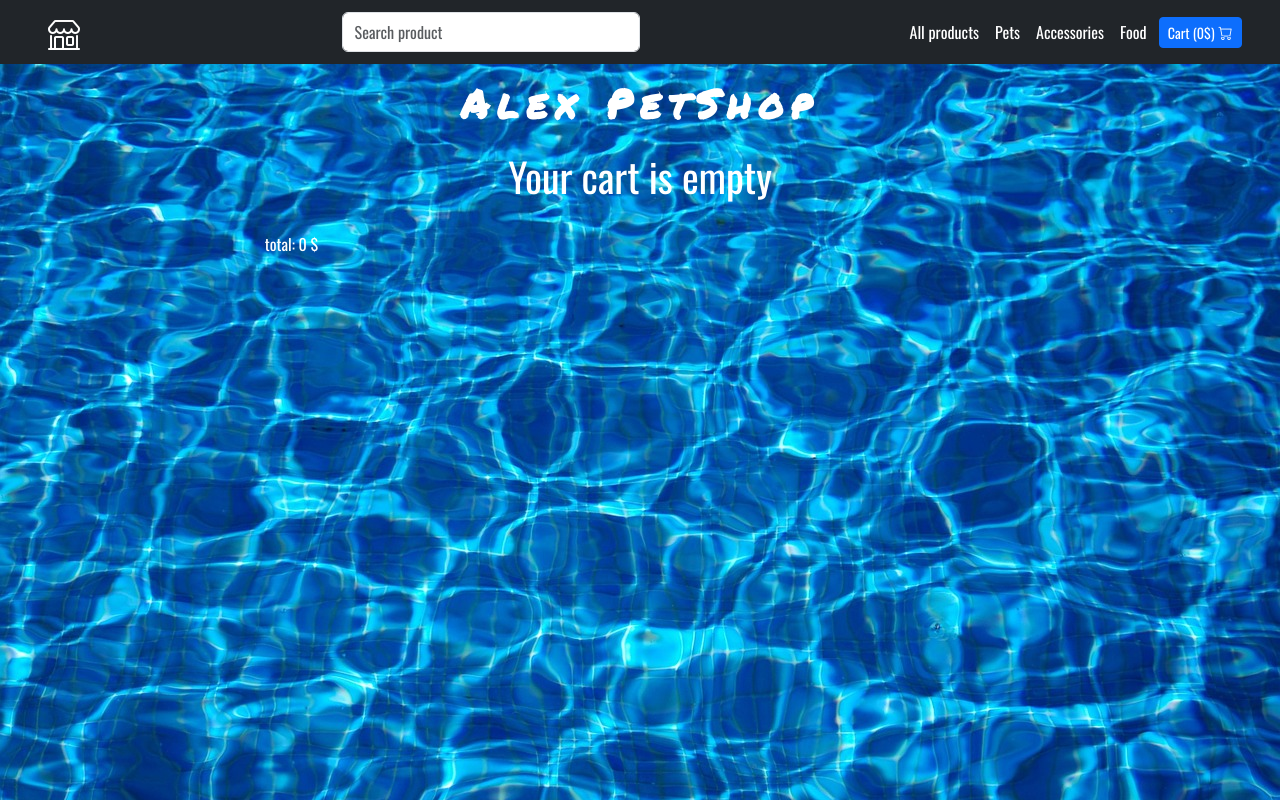
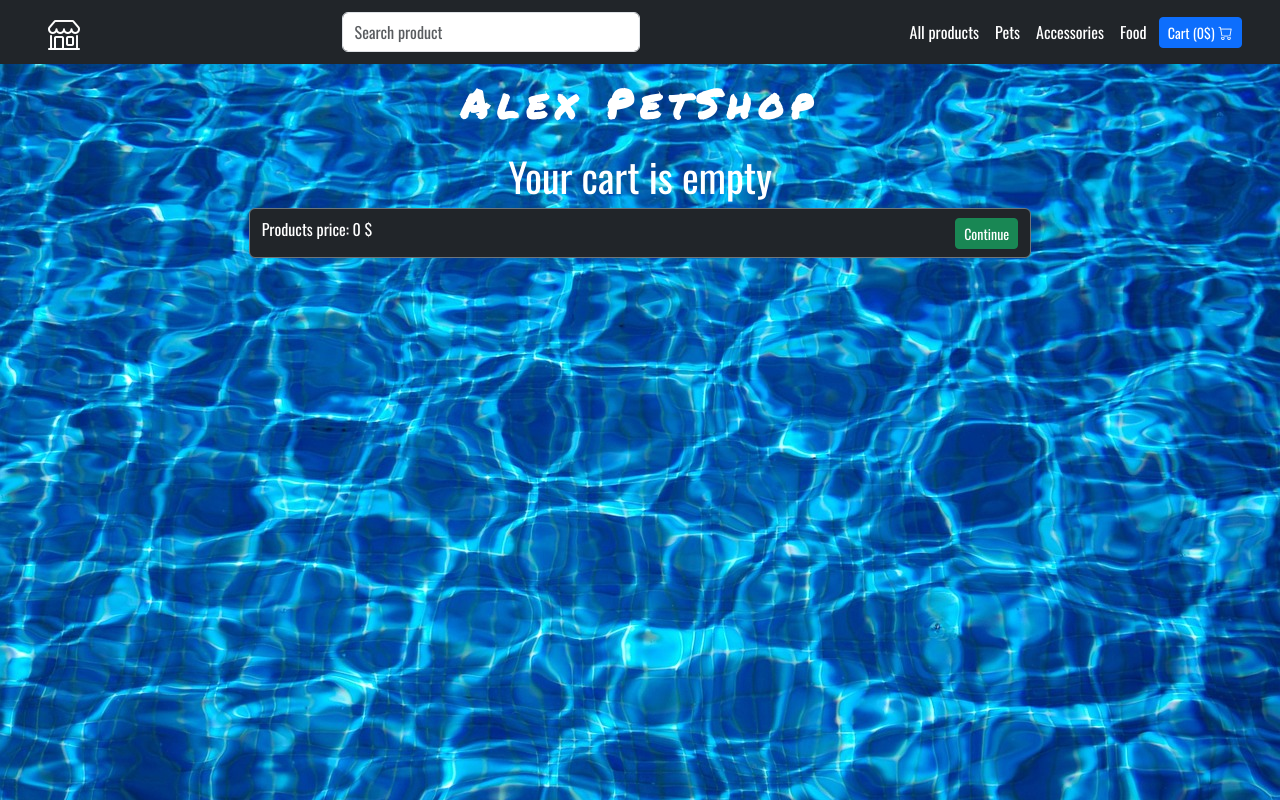
Before and after one commit to alex100588/ecommerce-react, a React (Create React App) app: page /cart in a window 1280 px wide. Built offline with nearby package versions, Linux system fonts and the light colour scheme.

Commit message:
cart design

```diff
--- /dev/null
+++ b/src/components/CartProps.css
@@ -0,0 +1,3 @@
+.delete-design{
+    height: 2rem;
+}
--- a/src/components/CartProps.jsx
+++ b/src/components/CartProps.jsx
@@ -1,6 +1,7 @@
 import { useState } from "react";
 import { Button, Image } from "react-bootstrap";
 import TotalPriceItem from "./TotalPriceItem";
+import './CartProps.css';
 
 
 const CartProps = ({id, title, img, price, removeFromCart, count, updateCartCounter}) => {
@@ -46,7 +47,7 @@ const CartProps = ({id, title, img, price, removeFromCart, count, updateCartCoun
 
                 <Button
                   variant="danger"
-                  className="btn btn-sm"
+                  className="btn btn-sm delete-design"
                   onClick={() => removeFromCart(id)}
                 >
                   Delete
--- a/src/components/TotalProductsPrices.jsx
+++ b/src/components/TotalProductsPrices.jsx
@@ -1,16 +1,10 @@
-const TotalProductsPrices = ({totalPrice}) => {
-    return (
-        <p
-        style={{
-          color: "white",
-          width: "20%",
-          marginLeft: "1rem",
-          marginTop: "2rem",
-        }}
-      >
-        total: {totalPrice} $
-      </p>
-     );
-}
+const TotalProductsPrices = ({ totalPrice }) => {
+  return (
+    <div className="container bg-dark price: {totalPrice} $ text-white border border-secondary rounded pt-2 d-flex justify-content-between align-items-center">
+      <p>Products price: {totalPrice} $</p>
+      <button className="btn btn-sm btn-success mb-2">Continue</button>
+    </div>
+  );
+};
 
 export default TotalProductsPrices;
```
